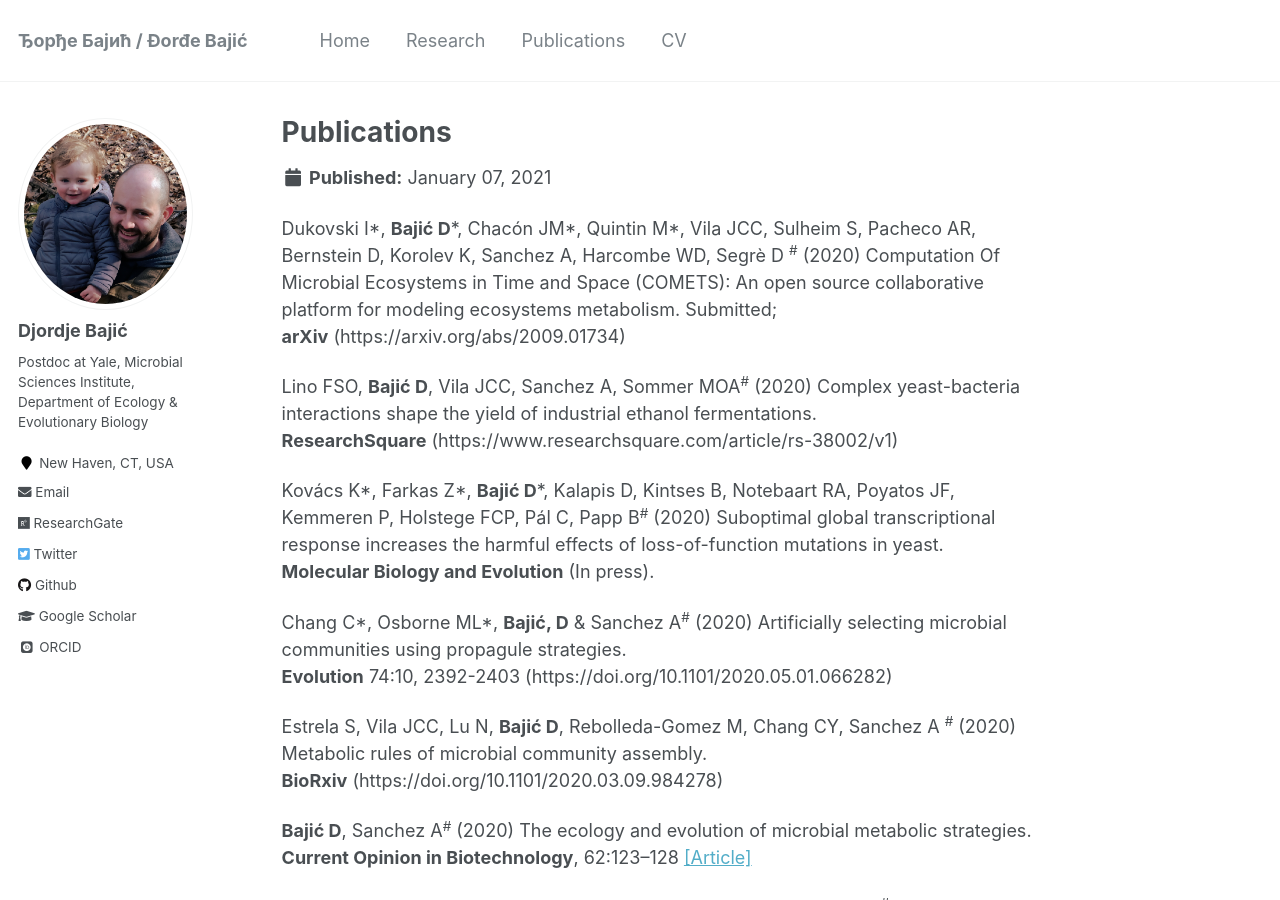
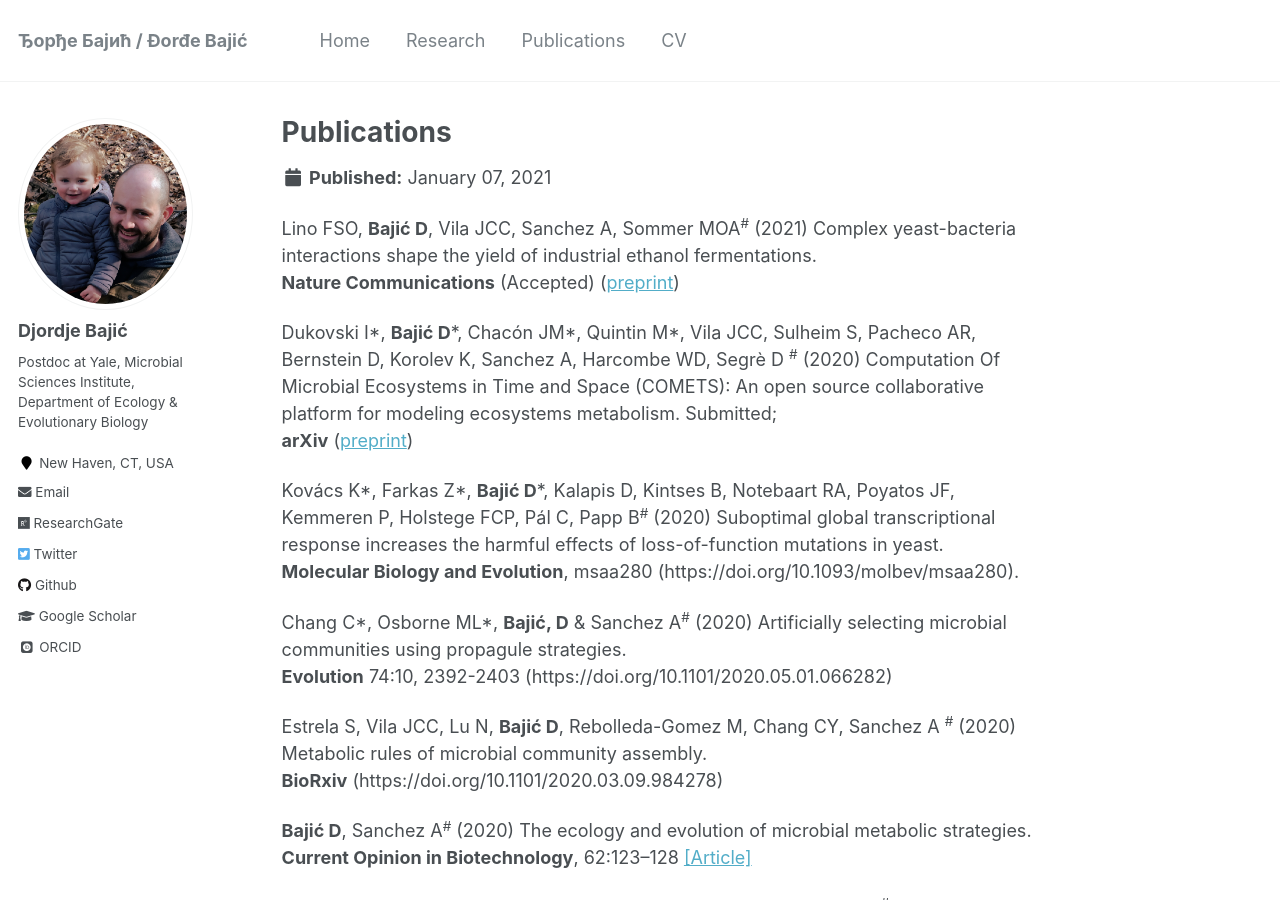
Before and after one commit to djbajic/djbajic.github.io, a Jekyll site: the page built from _publications/publications.md, in a window 1280 px wide and 900 px high. Built offline with Jekyll 4.4.1, drawn with Linux system fonts in a browser that asks for light colours; some web fonts are replaced.

Commit message:
update pubs

```diff
--- a/_publications/publications.md
+++ b/_publications/publications.md
@@ -3,13 +3,11 @@ title: "Publications"
 layout: single
 permalink: /publications/
 ---
+Lino FSO, **Bajić D**, Vila JCC, Sanchez A, Sommer MOA<sup>\#</sup> (2021) Complex yeast-bacteria interactions shape the yield of industrial ethanol fermentations. <br/> **Nature Communications** (Accepted) ([preprint](https://www.researchsquare.com/article/rs-38002/v1))
 
+Dukovski I\*, **Bajić D**\*, Chacón JM\*, Quintin M\*, Vila JCC, Sulheim S, Pacheco AR, Bernstein D, Korolev K, Sanchez A, Harcombe WD, Segrè D <sup>\#</sup> (2020) Computation Of Microbial Ecosystems in Time and Space (COMETS): An open source collaborative platform for modeling ecosystems metabolism. Submitted; <br/> **arXiv** ([preprint](https://arxiv.org/abs/2009.01734))
 
-Dukovski I\*, **Bajić D**\*, Chacón JM\*, Quintin M\*, Vila JCC, Sulheim S, Pacheco AR, Bernstein D, Korolev K, Sanchez A, Harcombe WD, Segrè D <sup>\#</sup> (2020) Computation Of Microbial Ecosystems in Time and Space (COMETS): An open source collaborative platform for modeling ecosystems metabolism. Submitted; <br/> **arXiv** (https://arxiv.org/abs/2009.01734)
-
-Lino FSO, **Bajić D**, Vila JCC, Sanchez A, Sommer MOA<sup>\#</sup> (2020) Complex yeast-bacteria interactions shape the yield of industrial ethanol fermentations. <br/> **ResearchSquare** (https://www.researchsquare.com/article/rs-38002/v1)
-
-Kovács K\*, Farkas Z\*, **Bajić D**\*, Kalapis D, Kintses B, Notebaart RA, Poyatos JF, Kemmeren P, Holstege FCP, Pál C, Papp B<sup>\#</sup> (2020) Suboptimal global transcriptional response increases the harmful effects of loss-of-function mutations in yeast. <br/> **Molecular Biology and Evolution** (In press).
+Kovács K\*, Farkas Z\*, **Bajić D**\*, Kalapis D, Kintses B, Notebaart RA, Poyatos JF, Kemmeren P, Holstege FCP, Pál C, Papp B<sup>\#</sup> (2020) Suboptimal global transcriptional response increases the harmful effects of loss-of-function mutations in yeast. <br/> **Molecular Biology and Evolution**, msaa280 (https://doi.org/10.1093/molbev/msaa280).
 
 Chang C\*, Osborne ML\*, **Bajić, D** & Sanchez A<sup>\#</sup> (2020) Artificially selecting microbial communities using propagule strategies. <br/> **Evolution** 74:10, 2392-2403  (https://doi.org/10.1101/2020.05.01.066282)
 
```
